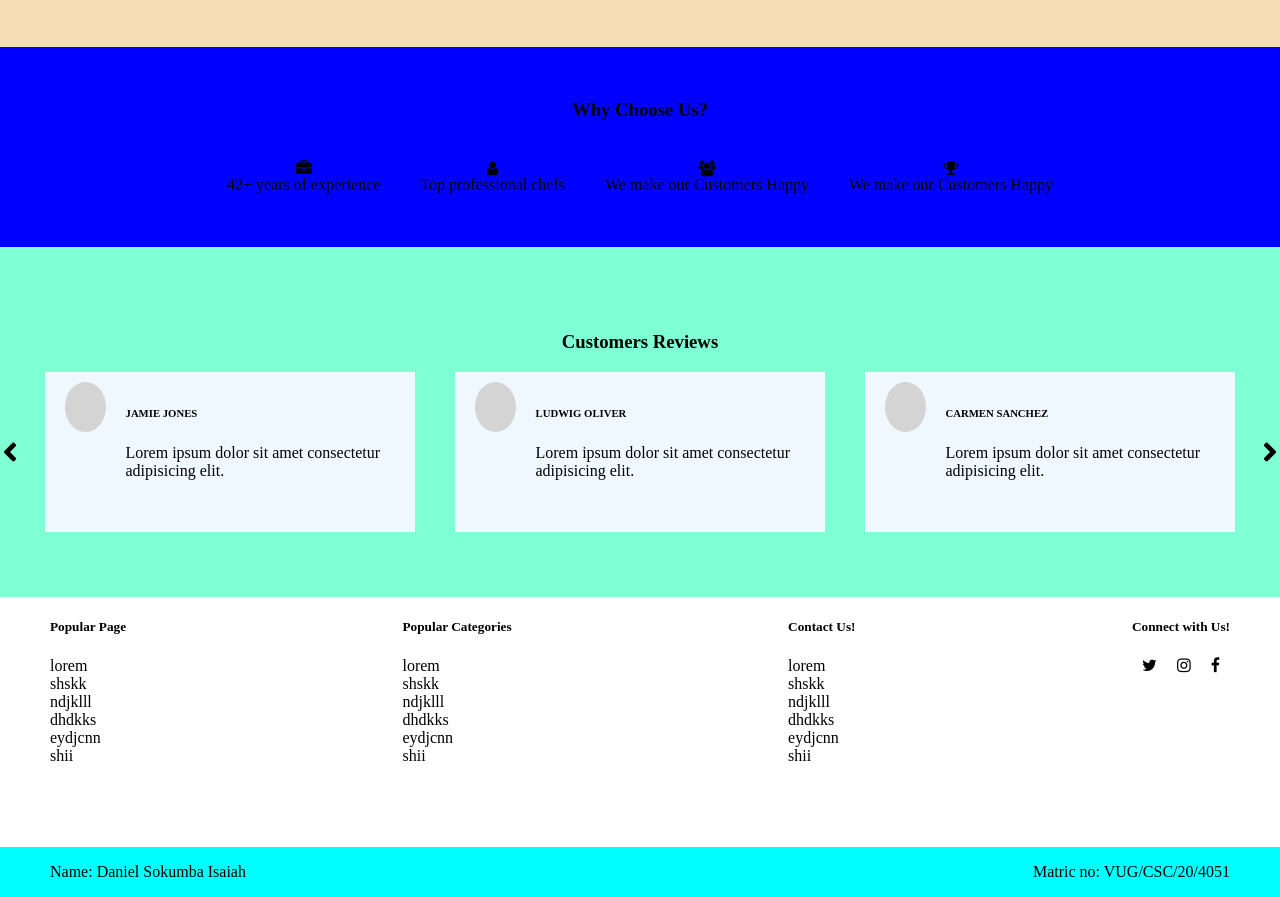
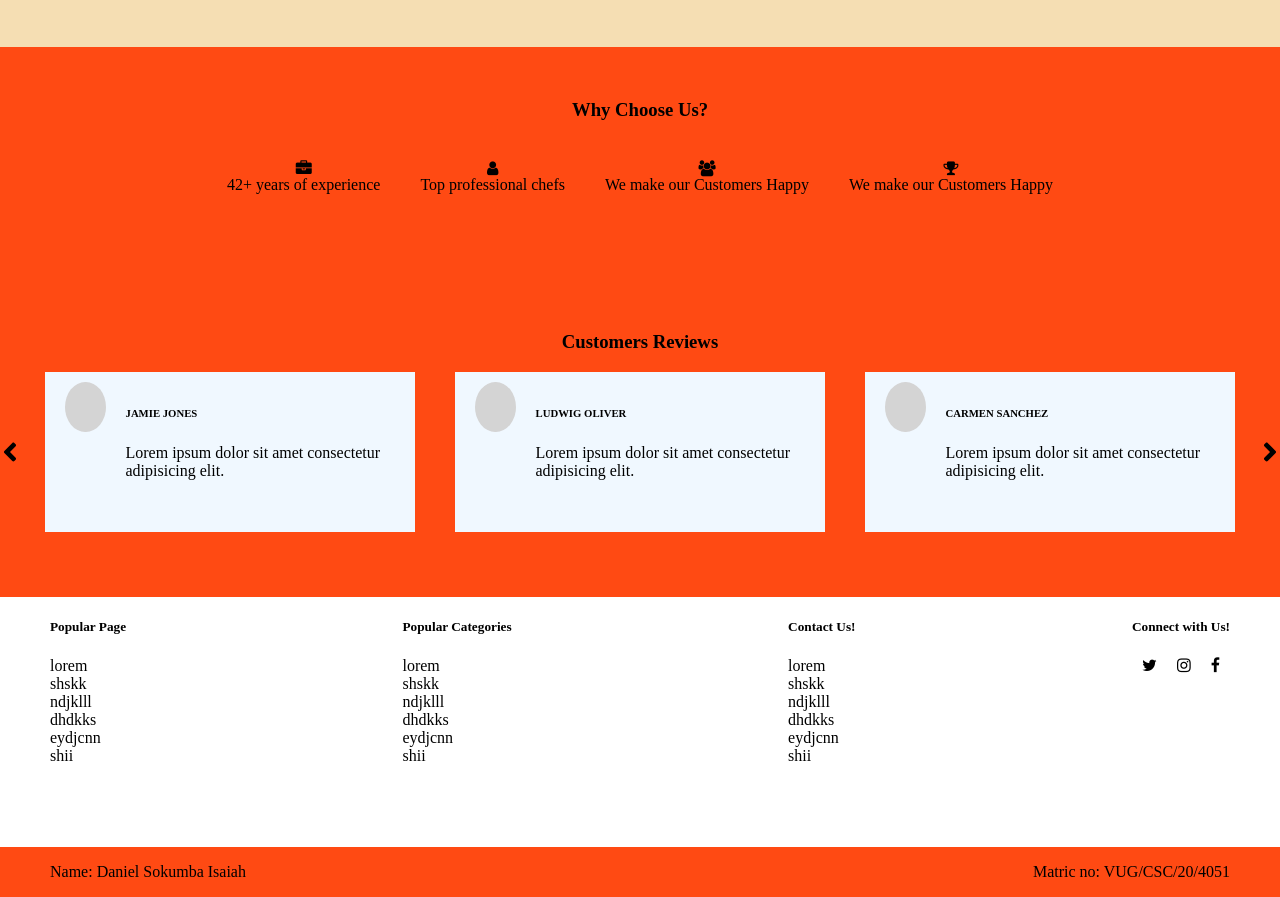
Before and after one commit to Daniel-i5aiah/Csc-424, a plain HTML site: page index.html in a window 1280 px wide. Shown: the part 1873-2770 px from the top of the page. Drawn offline with Linux system fonts and the light colour scheme.

Commit message:
Add files via upload

```diff
--- a/index.css
+++ b/index.css
@@ -3,7 +3,7 @@ body{
     margin: 0;
 }
 .first{
-    background-color: aqua;
+    background-color: rgb(255, 74, 19);
     height: 650px;
 }
 .nav_section{
@@ -80,7 +80,7 @@ h1{
     justify-content: center;
 }
 .third{
-    background-color: yellow;
+    background-color: rgb(255, 74, 19);
     height: 850px;
 }
 .menu{
@@ -150,7 +150,7 @@ h1{
 }
 .fifth{
     height: 200px;
-    background-color: blue;
+    background-color:rgb(255, 74, 19);
     display: flex;
     align-items: center;
     align-content: center;
@@ -170,7 +170,7 @@ h1{
 }
 .sixth{
     height: 350px;
-    background-color: aquamarine;
+    background-color: rgb(255, 74, 19);
     display: flex;
     align-items: center;
     justify-content: center;
@@ -210,7 +210,7 @@ h1{
     padding-right: 50px;
 }
 .eight{
-    background-color: aqua;
+    background-color: rgb(255, 74, 19);
     height: 50px;
     display: flex;
     align-items: center;
```
